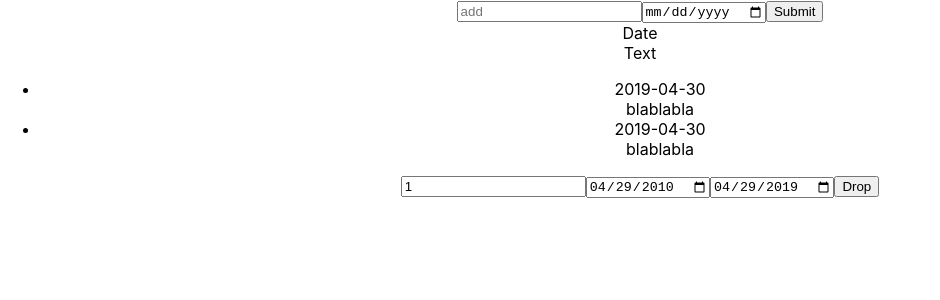
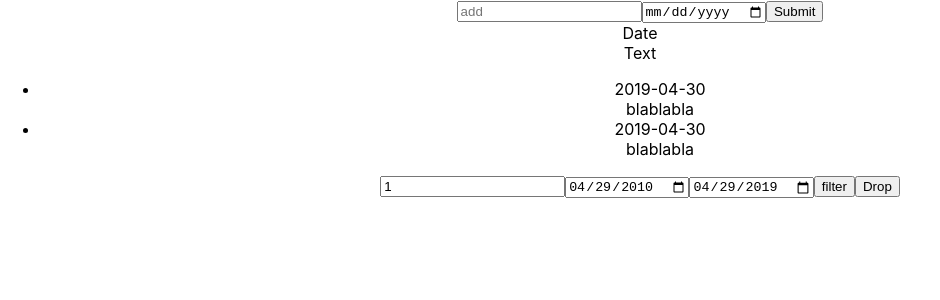
Before and after one commit to SokolAlexander/react-toDo, a React (Create React App) app: page / in a window 1280 px wide. Shown: the top 300 px of the page, without its empty margins (0-940 px from the left). Built offline with nearby package versions, Linux system fonts and the light colour scheme.

Commit message:
adding and filtering items fixed

```diff
--- a/src/App.js
+++ b/src/App.js
@@ -22,27 +22,52 @@ class App extends React.Component {
       filterDateToValue: '2019-04-29'
       }
 
-    this.handleDateFromFilterChange = this.handleDateFromFilterChange.bind(this);
-    this.handleDateToFilterChange = this.handleDateToFilterChange.bind(this);
+    this.handleDateFilterChange = this.handleDateFilterChange.bind(this);
     this.handleTextFilterChange = this.handleTextFilterChange.bind(this);
+    this.handleFiltersDrop = this.handleFiltersDrop.bind(this);
 
-    this.fullData = this.state.data;
+    this.fullData = this.state.data.slice();
   }
 
   handleListClick(e) {
     console.log(e.target);
   }
 
-  handleDateFromFilterChange(e) {
+  handleDateFilterChange(e) {
+    let dateFrom = document.querySelectorAll('input[type=date]')[1].value;
+    let dateTo = document.querySelectorAll('input[type=date]')[2].value;
+
     this.setState({
-      filterDateFromValue: e.target.value
-    });
+      filterDateFromValue: dateFrom,
+      filterDateToValue: dateTo
+    })
   }
 
-  handleDateToFilterChange(e) {
+  handleFiltersSubmit() {
+    let dateFrom = this.state.filterDateFromValue;
+    let dateTo = this.state.filterDateToValue;
+
+    let data = this.fullData.slice();
+    data = data.filter(item => {
+      return this.compareDates(dateFrom, dateTo, item.date) &&
+        item.text.indexOf(this.state.filterTextValue) !== -1
+    });
+
     this.setState({
-      filterDateToValue: e.target.value
-    });
+      data: data
+    })
+  }
+
+  handleFiltersDrop() {
+    let data = this.fullData;
+    let mm = this.minAndMax(data);
+    let dateFrom = mm.min.date;
+    let dateTo = mm.max.date;
+    this.setState({
+      data: data,
+      filterDateFromValue: dateFrom,
+      filterDateToValue: dateTo
+    })
   }
 
   handleTextFilterChange(e) {
@@ -79,9 +104,42 @@ class App extends React.Component {
       date: date
     });
 
+    let {min, max} = this.minAndMax(this.fullData);
+    console.log(min.date, max.date)
+
     this.setState({
-      data: this.fullData
+      data: this.fullData,
+      filterDateFromValue: min.date,
+      filterDateToValue: max.date
     })
+  }
+
+  minAndMax(array) {
+    let max = array[0];
+    let min = array[0];
+    array.forEach(item => {
+      if (this.compareDates(item.date, min.date)) {
+        min = item;
+      } else if (this.compareDates(max.date, item.date)) {
+        max = item;
+      }
+    })
+    return {min: min, max: max}
+  }
+
+  /**
+   * returns true if targetDate is between dateFrom and dateTo,
+   * if there's no targetDate retruns if dateFrom < dateTo
+   * @param {*} dateFrom
+   * @param {*} dateTo
+   * @param {*} targetDate
+   */
+  compareDates(dateFrom, dateTo, targetDate = null) {
+    if (targetDate) {
+    return (targetDate <= dateTo && targetDate >= dateFrom) ||
+      (targetDate >= dateTo && targetDate <= dateFrom)
+    }
+    return dateFrom <= dateTo
   }
 
   render() {
@@ -116,18 +174,23 @@ class App extends React.Component {
             inputDateFrom: {
               value: this.state.filterDateFromValue,
               type: 'date',
-              onChange: this.handleDateFromFilterChange
+              onChange: this.handleDateFilterChange
             },
             inputDateTo: {
               value: this.state.filterDateToValue,
               type: 'date',
-              onChange: this.handleDateToFilterChange
+              onChange: this.handleDateFilterChange
+            },
+            inputSubmitFilters: {
+              value: 'filter',
+              type: 'submit'
             },
             inputDropFilters: {
               value: 'Drop',
-              type: 'submit',
+              type: 'button',
+              onClick: this.handleFiltersDrop
             }
-          }} onSubmit={() => this.handleFiltersDrop()}
+          }} onSubmit={(e) => {e.preventDefault(); this.handleFiltersSubmit(e)}}
          />
       </div>
     );
```
